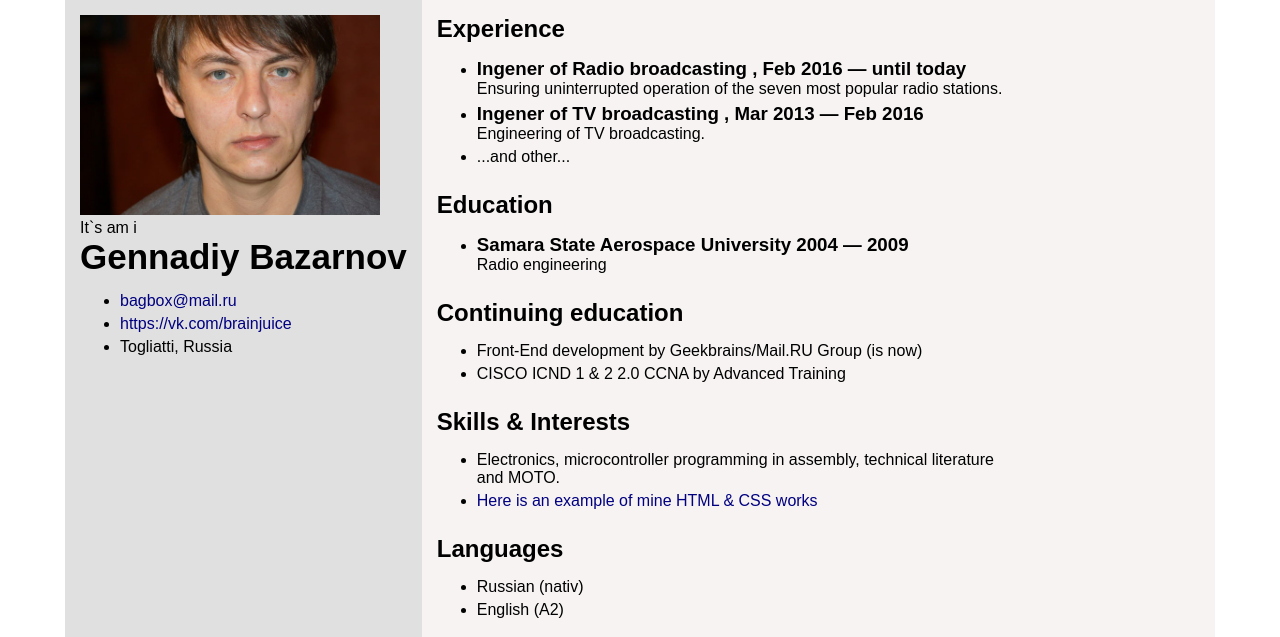
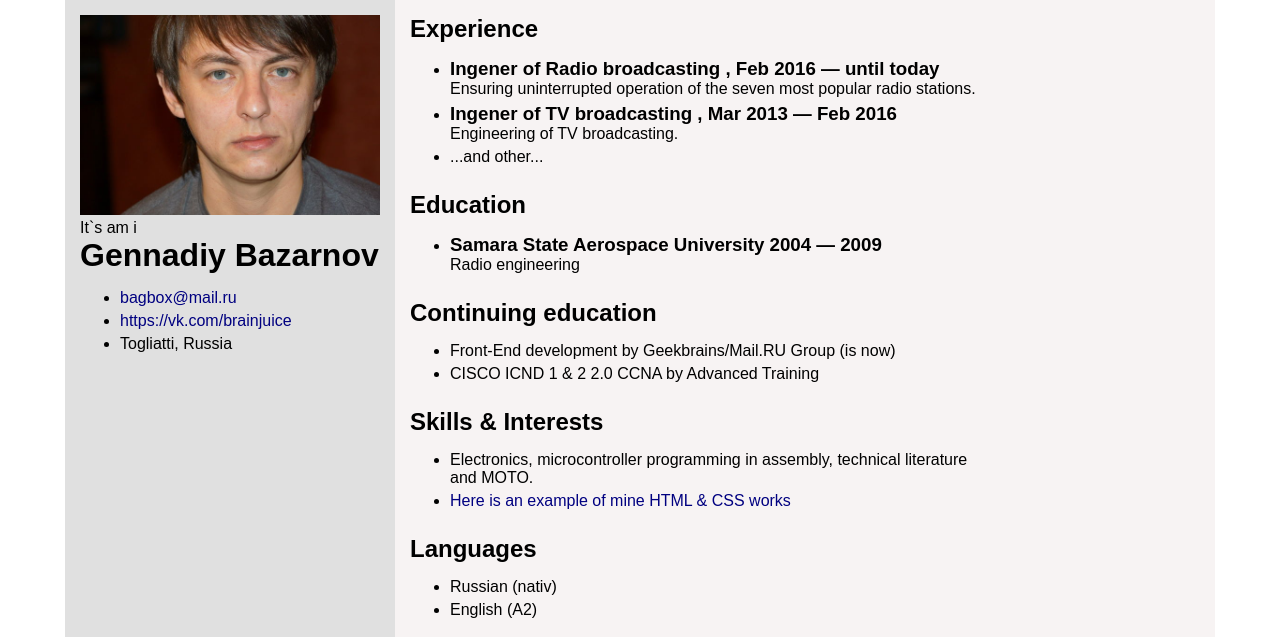
Before and after one commit to GRGR22/rsschool-cv, a plain HTML site: page index.html in a window 1280 px wide. Shown: the top 637 px of the page. Drawn offline with Linux system fonts and the light colour scheme.

Commit message:
fix: change h1 size

```diff
--- a/index.html
+++ b/index.html
@@ -16,7 +16,7 @@
          			<img src="IMG/Ava.jpg" alt="Avatar image" class="avatar-block__img">
          			<figcaption>It`s am i</figcaption>
          		</figure>
-	            <h1 style="font-size: 35px">Gennadiy Bazarnov</h1>
+	            <h1 style="font-size: 32px">Gennadiy Bazarnov</h1>
 	            <ul>
 	               <li> <a href="mailto:bagbox@mail.ru">bagbox@mail.ru</a>
 	               </li>
```
